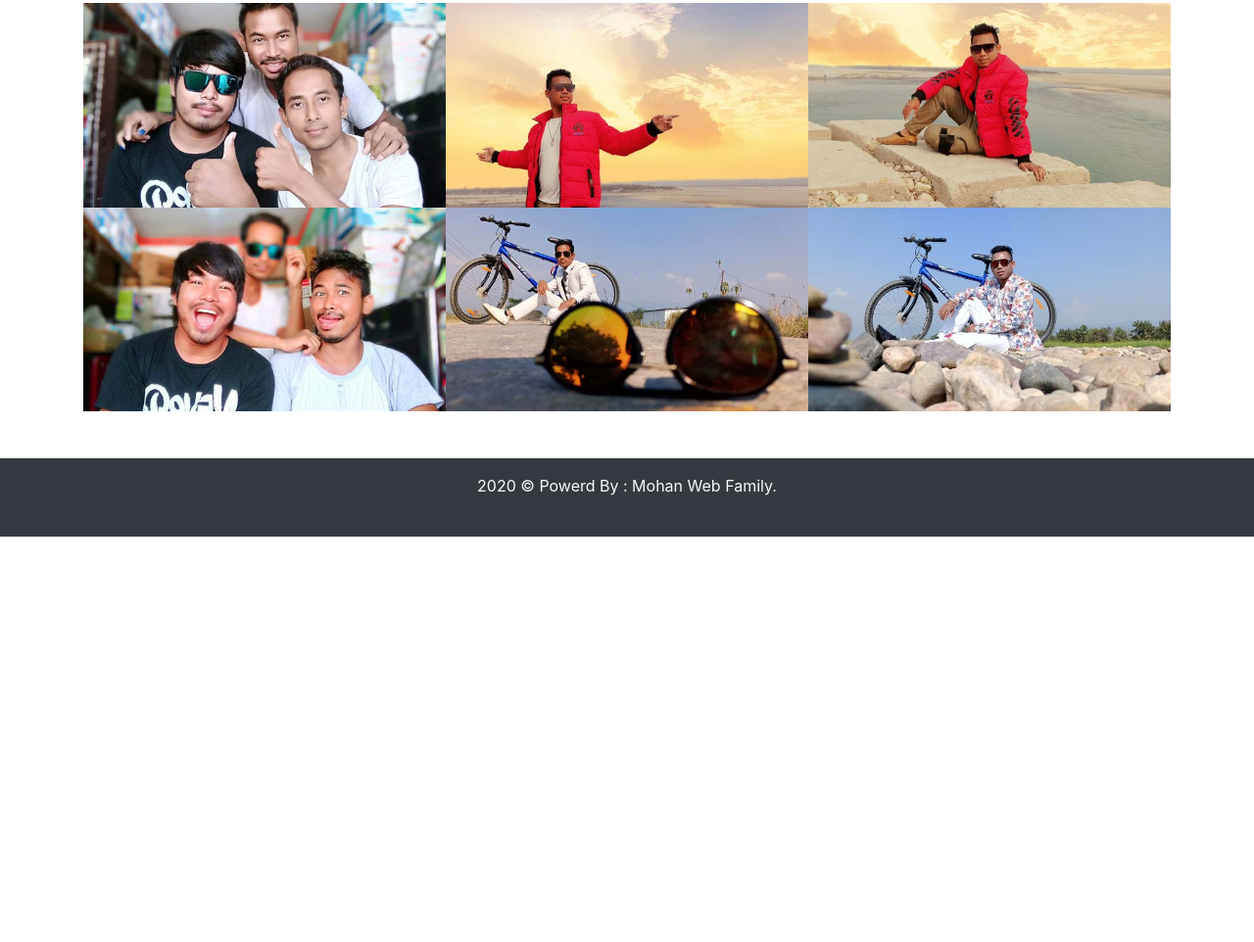
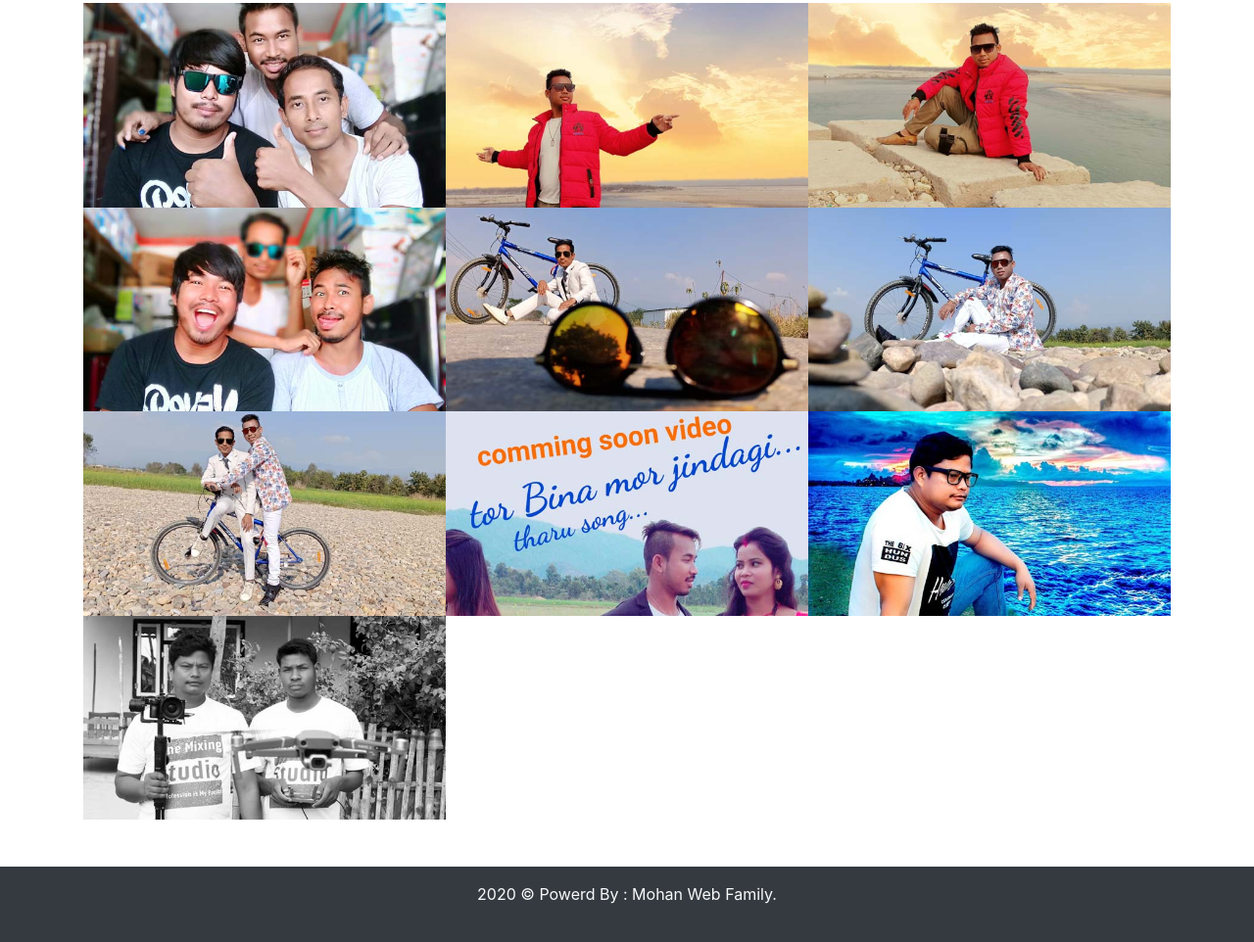
Before and after one commit to 4ogcafe/cinemixing, a plain HTML site: page photo.html in a window 1280 px wide. Shown: the part 268-1230 px from the top of the page at 98% size. Before the commit the page ends 816 px from the top, so only its background shows below. Drawn offline with nearby package versions, Linux system fonts and the light colour scheme.

Commit message:
Add files via upload

```diff
--- a/photo.html
+++ b/photo.html
@@ -90,6 +90,30 @@
     <img src="image/himg6.jpg" class="img-fluid">
    </a>
   </div>
+
+  <div class="col-lg-4 col-md-4 col-sm-6 col-12">
+   <a href="image/himg7.jpg" target="_blank">
+    <img src="image/himg7.jpg" class="img-fluid">
+   </a>
+  </div>
+
+   <div class="col-lg-4 col-md-4 col-sm-6 col-12">
+   <a href="image/himg8.jpg" target="_blank">
+    <img src="image/himg8.jpg" class="img-fluid">
+   </a>
+  </div>
+
+    <div class="col-lg-4 col-md-4 col-sm-6 col-12">
+   <a href="image/himg9.jpg" target="_blank">
+    <img src="image/himg9.jpg" class="img-fluid">
+   </a>
+  </div>
+
+  <div class="col-lg-4 col-md-4 col-sm-6 col-12">
+   <a href="image/himg10.jpg" target="_blank">
+    <img src="image/himg10.jpg" class="img-fluid">
+   </a>
+  </div>
  </div>
 </div>
 
```
